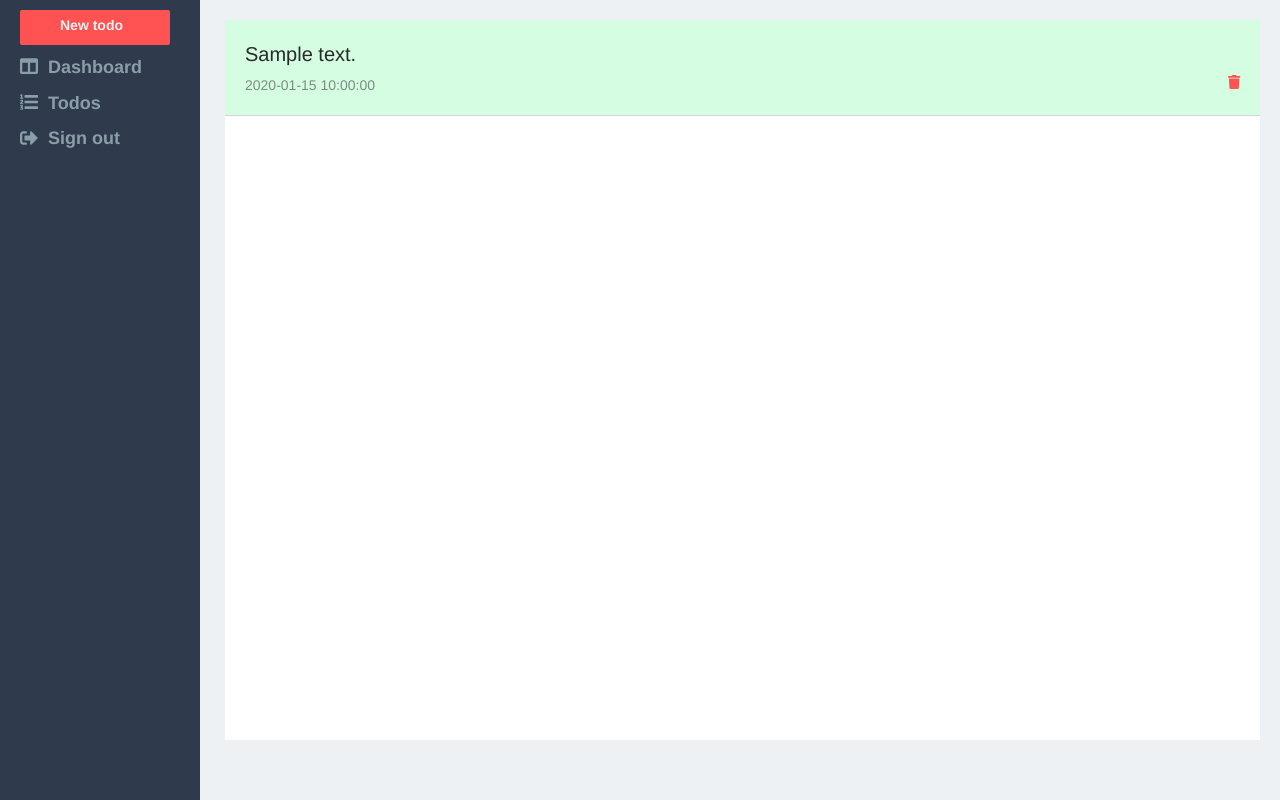
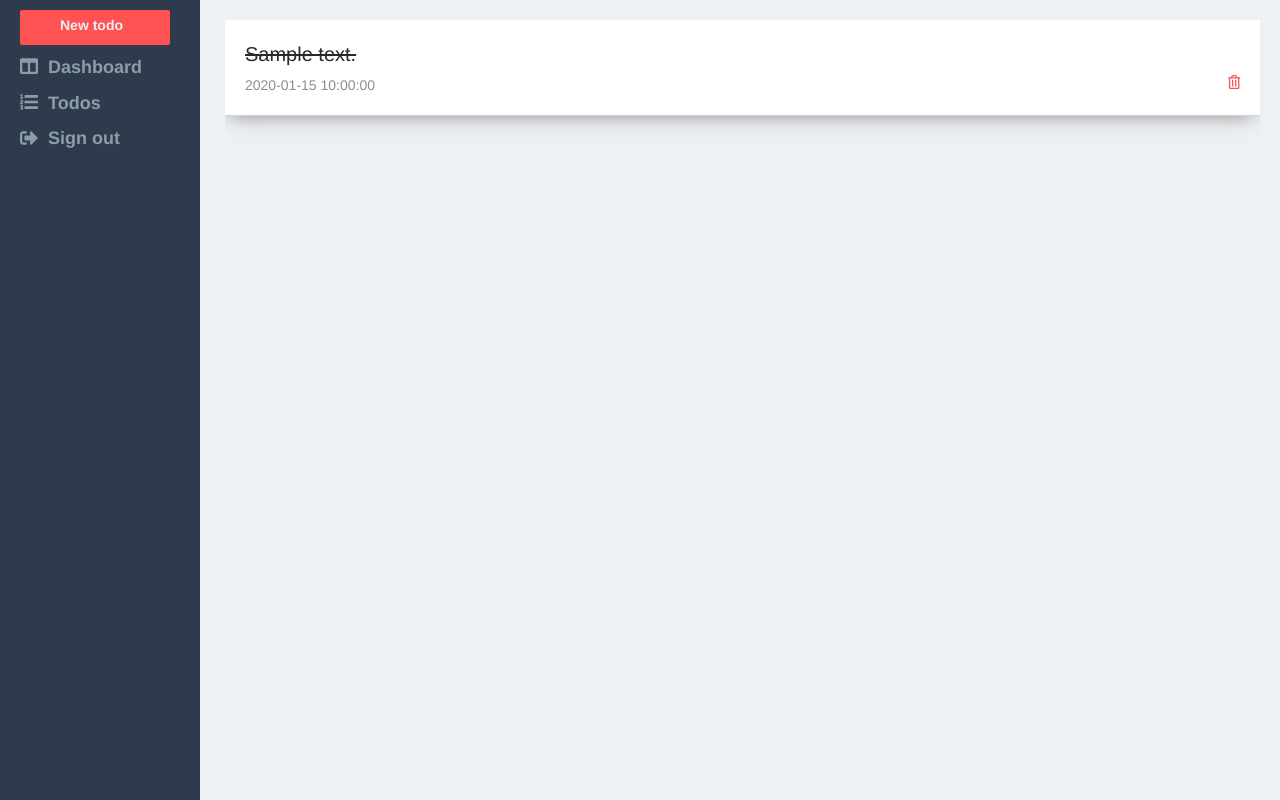
Before and after one commit to Vorh/tm, a Flask app: template src/templates/listTodo.html in a window 1280 px wide. Run offline with Flask 2, Linux system fonts and the light colour scheme; the template is opened without the code that fills it: most values are stand-ins (such as "Sample title", 1, 10 or a date in 2020); style sheets or scripts are compiled from the project's sources; some libraries are stand-ins or nearby versions.

Commit message:
[ CHANGE ] design for todo

```diff
--- a/src/static/css/style.scss
+++ b/src/static/css/style.scss
@@ -96,14 +96,6 @@ html, body {
   height: 80px;
 }
 
-.todos {
-  margin: 20px 20px 0 0;
-  background-color: white;
-  height: 90%;
-  overflow-y: auto;
-  overflow-x: hidden;
-}
-
 .button {
   float: right;
 
--- a/src/static/css/todos.scss
+++ b/src/static/css/todos.scss
@@ -1,11 +1,21 @@
+.todos {
+  margin: 20px 20px 0 0;
+  height: 90%;
+  overflow-y: auto;
+  overflow-x: hidden;
+}
+
 .todo {
-
+  background: white;
+  margin-bottom: 20px;
+  box-shadow: -2px 4px 20px -6px #777;
   .todo-container {
-  padding: 20px 20px 5px 20px;
+    padding: 20px 20px 5px 20px;
 
     &.complete {
-      background: #d4fde2;
-      text-decoration: line-through !important;
+      .caption-t {
+        text-decoration: line-through;
+      }
     }
   }
 
--- a/src/static/js/main.js
+++ b/src/static/js/main.js
@@ -15,7 +15,7 @@ $(document).ready(function () {
 
     $('.btn-t-delete').click(function () {
 
-        var parent = $(this).closest('div[class="todo"]');
+        var parent = $(this).closest('.todo');
         var id = parent.attr('data');
 
         $.ajax({
@@ -23,7 +23,9 @@ $(document).ready(function () {
             url: '/deleteTodo',
             data: {id: id}
         }).done(function (data) {
-            parent.remove();
+            parent.hide('slow', function () {
+                parent.remove();
+            });
         })
     });
 
--- a/src/templates/listTodo.html
+++ b/src/templates/listTodo.html
@@ -20,7 +20,7 @@
             <div class="box-line">
                 <div class="date-t">{{todo.date}}</div>
                 <div class="btn-t-delete">
-                    <i class="fas fa-trash"></i>
+                    <i class="far fa-trash-alt"></i>
                 </div>
             </div>
         </div>
```
